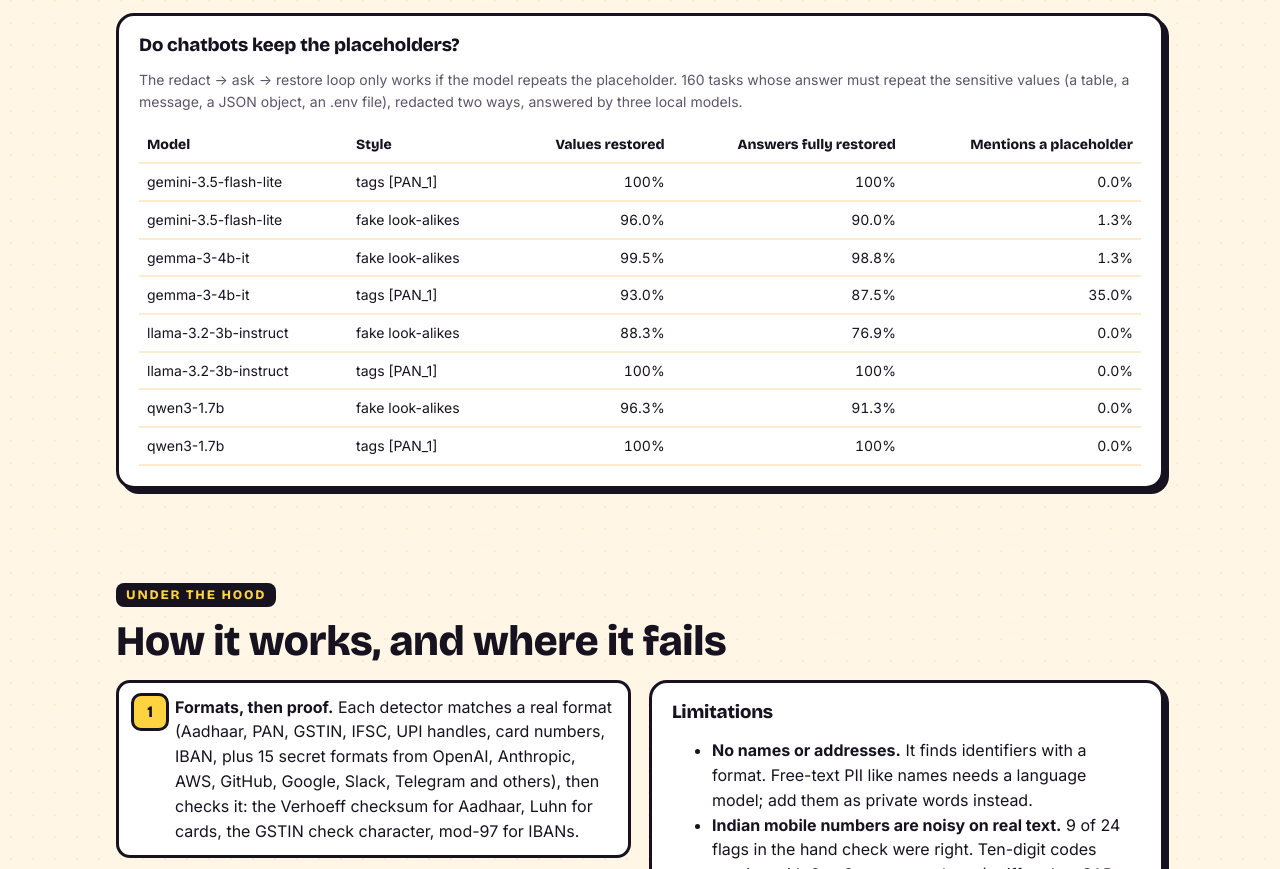
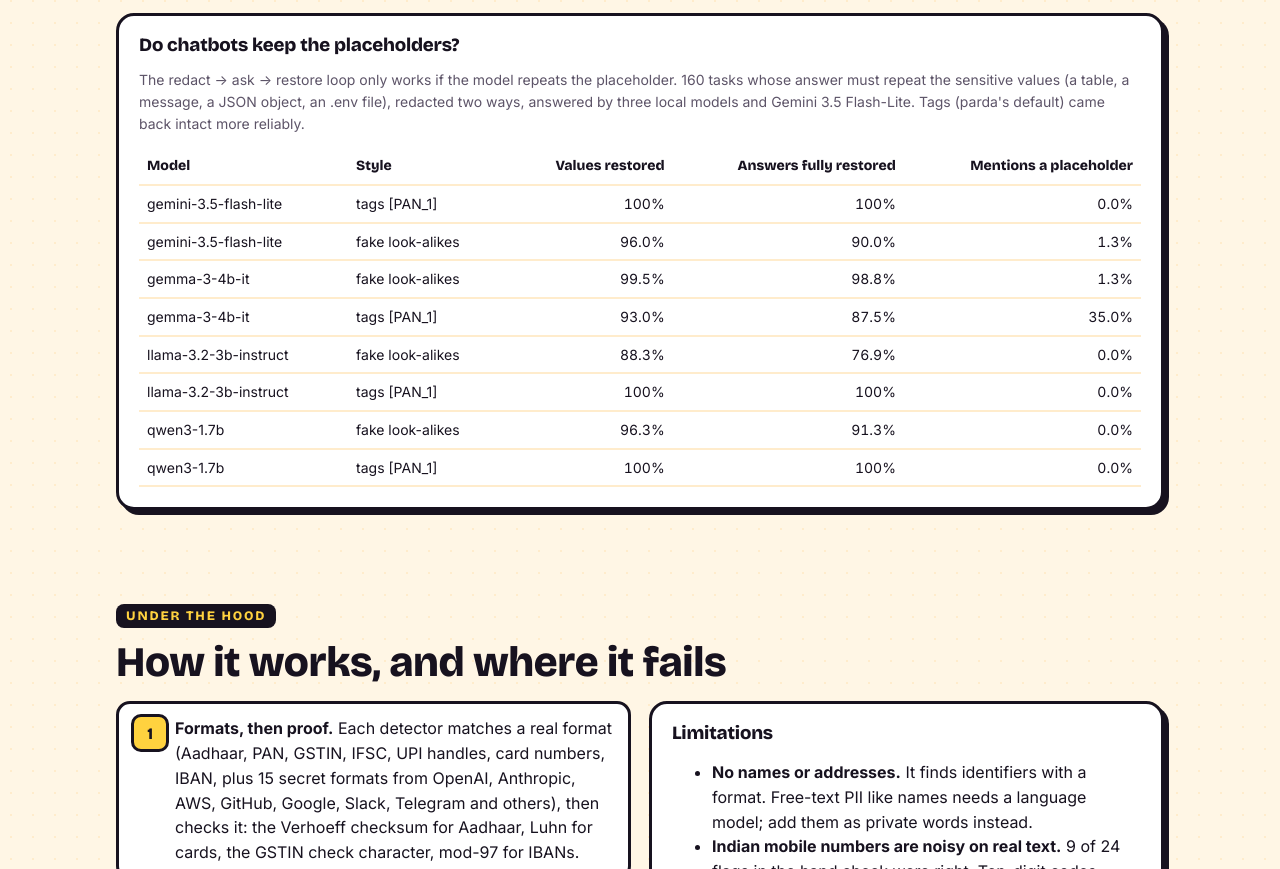
Before and after one commit to rishikeshn-eng/parda, a website with bundled scripts: page docs/index.html in a window 1280 px wide. Shown: the part 4256-5125 px from the top of the page. Built offline with nearby package versions, Linux system fonts and the light colour scheme.

Commit message:
Site: name all round-trip models
Co-Authored-By: Claude Opus 5.5 <noreply@anthropic.com>

```diff
--- a/docs/index.html
+++ b/docs/index.html
@@ -96,7 +96,7 @@
     <div class="card"><h3>In real chatbot prompts</h3><p class="note">Every user turn in 2 shards of WildChat-1M and in ShareGPT: 665,413 real messages people sent to ChatGPT. WildChat's authors had already scrubbed PII with Presidio; what's left is what that scrub missed.</p><div id="corpus" class="scroll"></div></div>
     <div class="card"><h3>Hand-checked precision</h3><p class="note">A random sample of flags, read one by one. v0.1 was tuned on WildChat and tested on unseen ShareGPT. Its failures were fixed, then <b>v0.2</b> was tested on a second fresh sample. The v0.2 numbers are the honest ones.</p><div id="precision" class="scroll"></div></div>
   </div>
-  <div class="card" style="margin-top:18px"><h3>Do chatbots keep the placeholders?</h3><p class="note">The redact → ask → restore loop only works if the model repeats the placeholder. 160 tasks whose answer must repeat the sensitive values (a table, a message, a JSON object, an .env file), redacted two ways, answered by three local models.</p><div id="roundtrip" class="scroll"></div></div>
+  <div class="card" style="margin-top:18px"><h3>Do chatbots keep the placeholders?</h3><p class="note">The redact → ask → restore loop only works if the model repeats the placeholder. 160 tasks whose answer must repeat the sensitive values (a table, a message, a JSON object, an .env file), redacted two ways, answered by three local models and Gemini 3.5 Flash-Lite. Tags (parda's default) came back intact more reliably.</p><div id="roundtrip" class="scroll"></div></div>
 </div></section>
 
 <section id="how"><div class="wrap">
```
